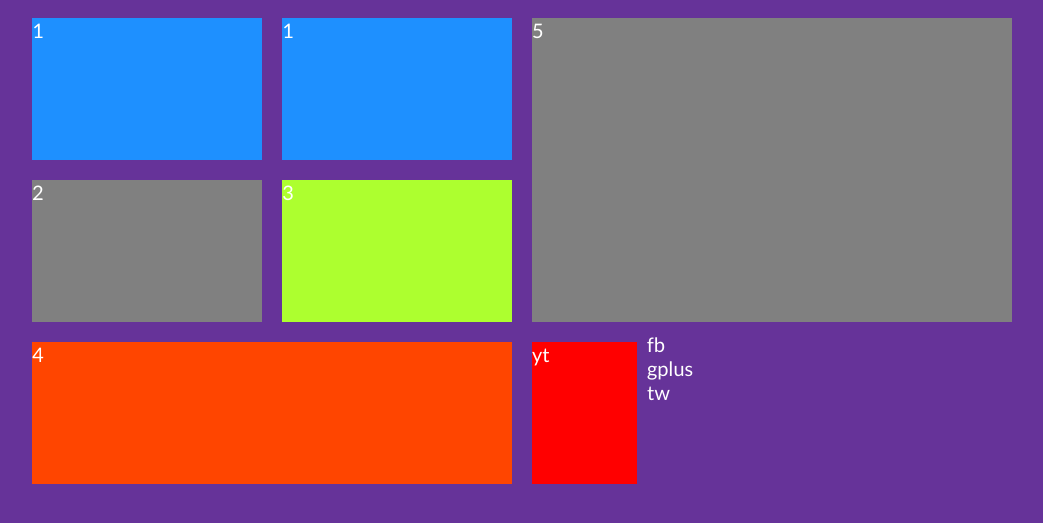
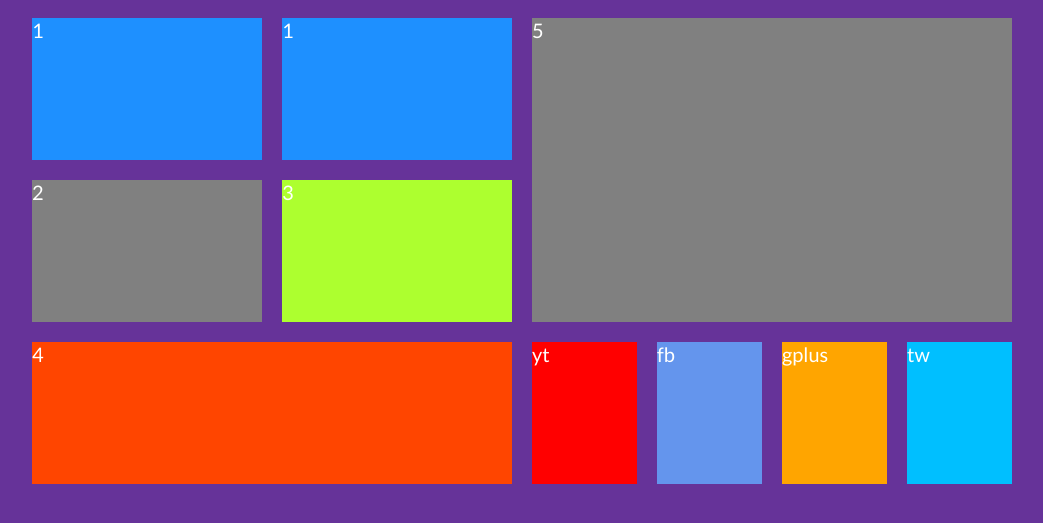
Before and after one commit to AgnieszkaKurek/HtmlCssDemo, a plain HTML site: page HtmlCssDemo/index.html in a window 1280 px wide. Shown: the part 103-626 px from the top of the page, without its empty margins (118-1161 px from the left). Drawn offline with Linux system fonts and the light colour scheme.

Commit message:
Adding and styling class: "fb", "gplus" and "tw"

```diff
--- a/HtmlCssDemo/StyleSheet1.css
+++ b/HtmlCssDemo/StyleSheet1.css
@@ -73,24 +73,24 @@ body {
     background-color:red;
     float:left;
 }
-.yt {
+.fb {
     margin:10px;
     width:105px;
     height:142px;
-    background-color:red;
+    background-color:cornflowerblue;
     float:left;
 }
-.yt {
+.gplus {
     margin:10px;
     width:105px;
     height:142px;
-    background-color:red;
+    background-color:orange;
     float:left;
 }
-.yt {
+.tw {
     margin:10px;
     width:105px;
     height:142px;
-    background-color:red;
+    background-color:deepskyblue;
     float:left;
 }
```
